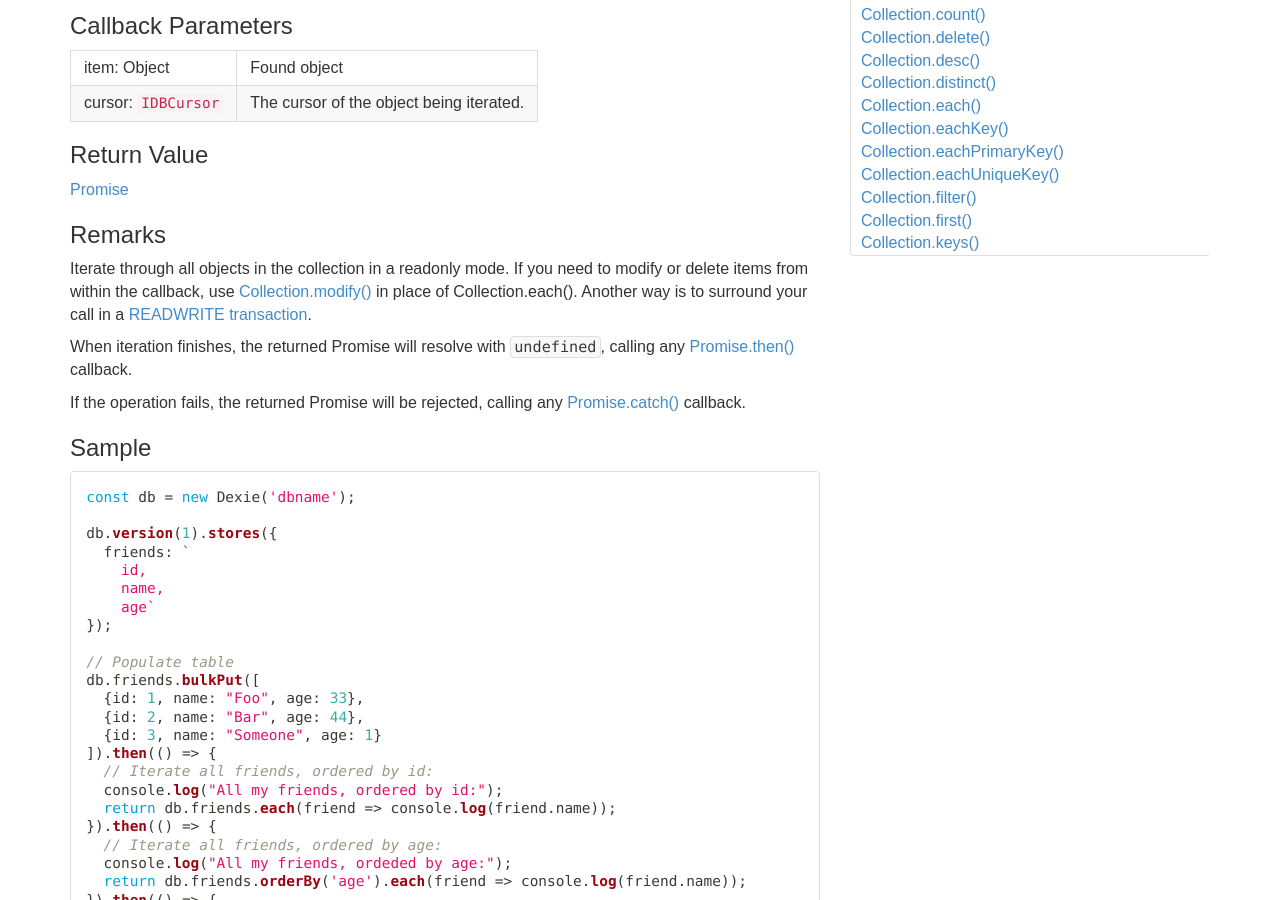
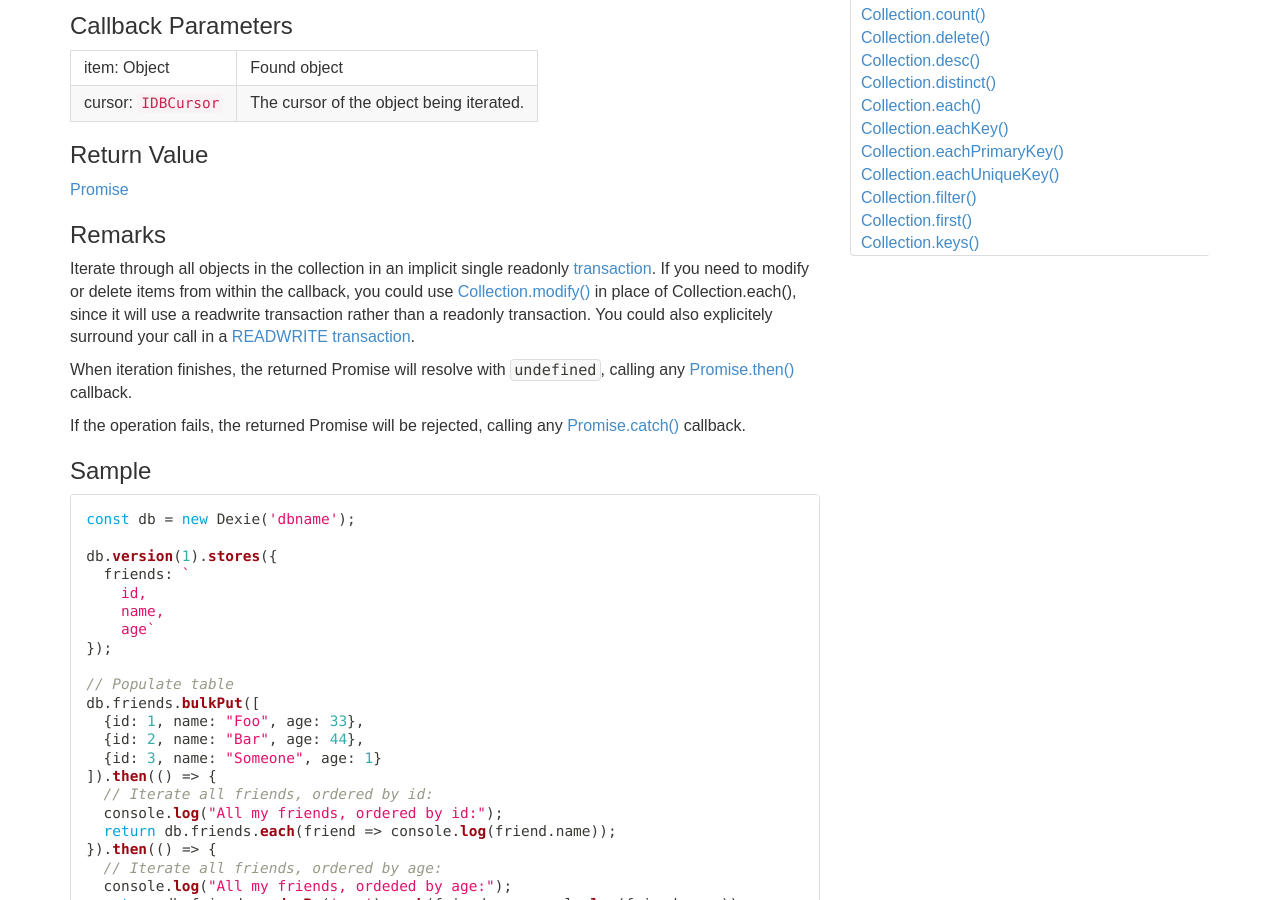
Before and after one commit to dexie/dexie-website, a Jekyll site: the page built from docs/Collection/Collection.each().md, in a window 1280 px wide and 900 px high, scrolled down 494 px. Built offline with Jekyll 4.4.1, drawn with Linux system fonts in a browser that asks for light colours.

Commit message:
Update Collection.each().md

```diff
--- a/docs/Collection/Collection.each().md
+++ b/docs/Collection/Collection.each().md
@@ -37,7 +37,7 @@ collection.each(callback)
 
 ### Remarks
 
-Iterate through all objects in the collection in a readonly mode. If you need to modify or delete items from within the callback, use [Collection.modify()](http://dexie.org/docs/Collection/Collection.modify()) in place of Collection.each(). Another way is to surround your call in a [READWRITE transaction](http://dexie.org/docs/Dexie/Dexie.transaction()).
+Iterate through all objects in the collection in an implicit single readonly [transaction](http://dexie.org/docs/Dexie/Dexie.transaction()). If you need to modify or delete items from within the callback, you could use [Collection.modify()](http://dexie.org/docs/Collection/Collection.modify()) in place of Collection.each(), since it will use a readwrite transaction rather than a readonly transaction. You could also explicitely surround your call in a [READWRITE transaction](http://dexie.org/docs/Dexie/Dexie.transaction()).
 
 When iteration finishes, the returned Promise will resolve with `undefined`, calling any [Promise.then()](/docs/Promise/Promise.then()) callback.
 
```
